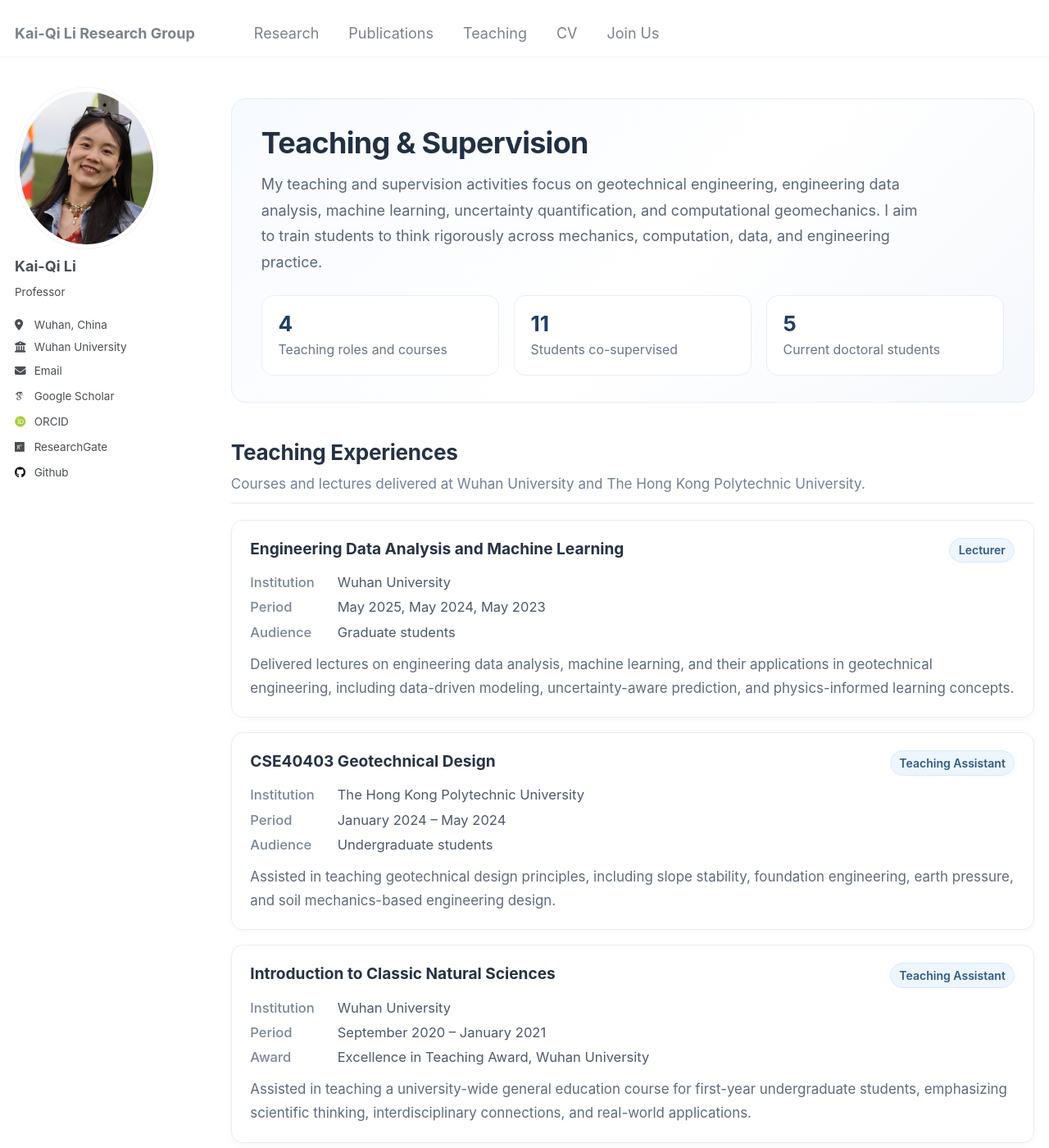
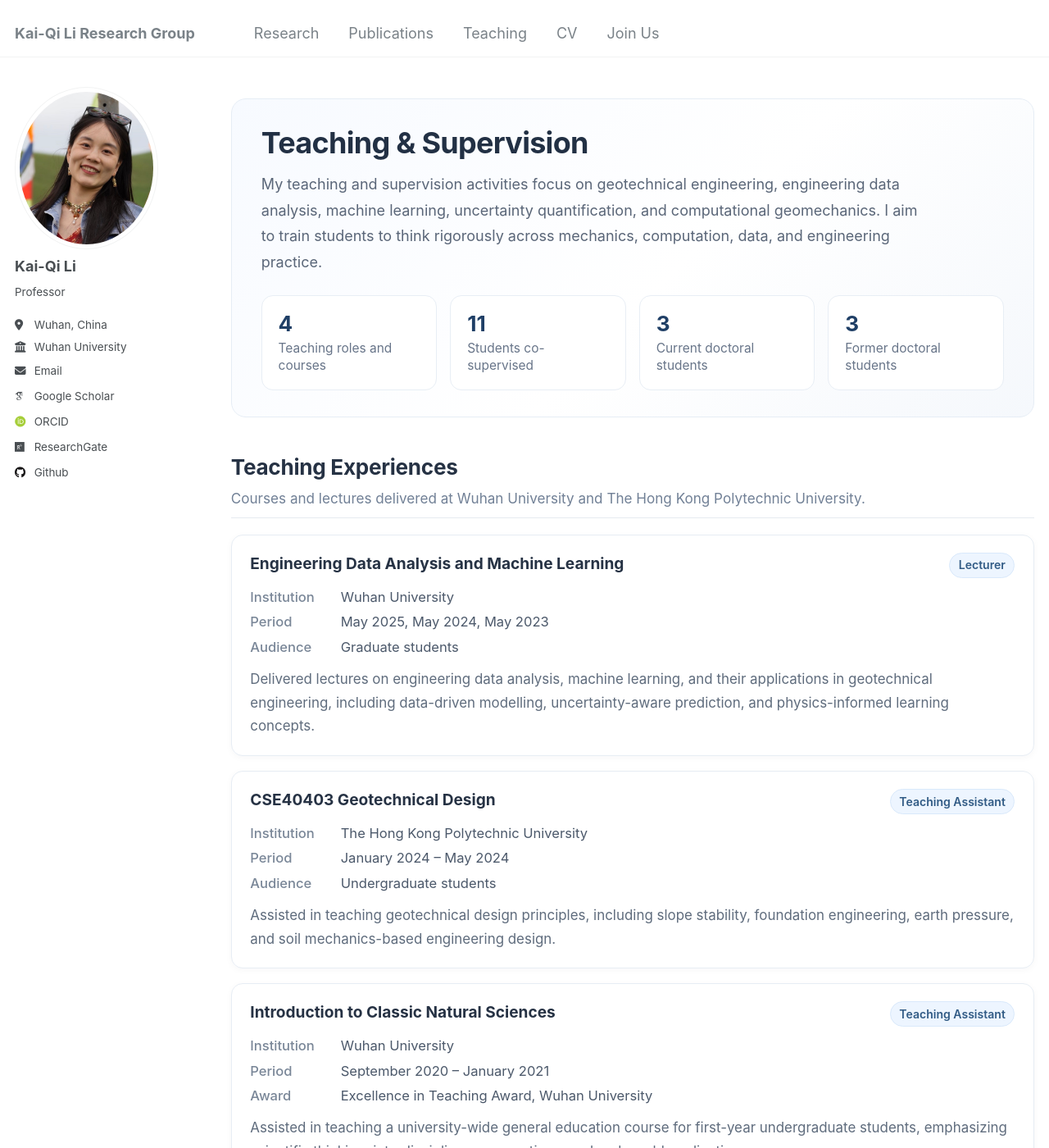
Before and after one commit to kqceeli/kqceeli.github.io, a Jekyll site: the page built from _pages/teaching.html, in a window 1280 px wide and 1400 px high. Shown: the whole window at 82% size. Built offline with Jekyll 4.4.1, drawn with Linux system fonts in a browser that asks for light colours; some web fonts are replaced; some of the changed text lies outside the part shown.

Commit message:
Update teaching.html

```diff
--- a/_pages/teaching.html
+++ b/_pages/teaching.html
@@ -42,8 +42,8 @@ author_profile: true
 
 .teaching-stats {
   display: grid;
-  grid-template-columns: repeat(3, 1fr);
-  gap: 1rem;
+  grid-template-columns: repeat(4, 1fr);
+  gap: 0.9rem;
   margin-top: 1.4rem;
 }
 
@@ -65,8 +65,9 @@ author_profile: true
 .teaching-stat-label {
   display: block;
   margin-top: 0.25rem;
-  font-size: 0.88rem;
+  font-size: 0.86rem;
   color: #687589;
+  line-height: 1.35;
 }
 
 .teaching-section {
@@ -94,13 +95,15 @@ author_profile: true
   line-height: 1.6;
 }
 
-.teaching-list {
+.teaching-list,
+.student-grid {
   display: flex;
   flex-direction: column;
   gap: 1rem;
 }
 
-.teaching-card {
+.teaching-card,
+.student-card {
   position: relative;
   padding: 1.15rem 1.25rem;
   border-radius: 14px;
@@ -110,13 +113,15 @@ author_profile: true
   transition: border-color 0.2s ease, box-shadow 0.2s ease, transform 0.2s ease;
 }
 
-.teaching-card:hover {
+.teaching-card:hover,
+.student-card:hover {
   border-color: #d4e1ef;
   box-shadow: 0 6px 16px rgba(25, 40, 65, 0.06);
   transform: translateY(-1px);
 }
 
-.teaching-card-top {
+.teaching-card-top,
+.student-header {
   display: flex;
   justify-content: space-between;
   gap: 1rem;
@@ -124,7 +129,8 @@ author_profile: true
   margin-bottom: 0.55rem;
 }
 
-.teaching-card h3 {
+.teaching-card h3,
+.student-name {
   margin: 0;
   font-size: 1.06rem;
   font-weight: 650;
@@ -151,9 +157,17 @@ author_profile: true
   border-color: #e6ebf1;
 }
 
-.teaching-meta {
+.student-period {
+  font-size: 0.86rem;
+  color: #718096;
+  white-space: nowrap;
+  padding-top: 0.08rem;
+}
+
+.teaching-meta,
+.student-info {
   display: grid;
-  grid-template-columns: 92px 1fr;
+  grid-template-columns: 96px 1fr;
   row-gap: 0.25rem;
   column-gap: 0.8rem;
   margin-top: 0.65rem;
@@ -161,12 +175,14 @@ author_profile: true
   line-height: 1.55;
 }
 
-.teaching-label {
+.teaching-label,
+.student-label {
   color: #7a8798;
   font-weight: 520;
 }
 
-.teaching-value {
+.teaching-value,
+.student-value {
   color: #4c596b;
 }
 
@@ -175,67 +191,6 @@ author_profile: true
   font-size: 0.94rem;
   line-height: 1.7;
   color: #5f6c7d;
-}
-
-.student-grid {
-  display: grid;
-  grid-template-columns: 1fr;
-  gap: 1rem;
-}
-
-.student-card {
-  padding: 1.15rem 1.25rem;
-  border-radius: 14px;
-  background: #ffffff;
-  border: 1px solid #e7edf4;
-  box-shadow: 0 2px 8px rgba(25, 40, 65, 0.035);
-  transition: border-color 0.2s ease, box-shadow 0.2s ease, transform 0.2s ease;
-}
-
-.student-card:hover {
-  border-color: #d4e1ef;
-  box-shadow: 0 6px 16px rgba(25, 40, 65, 0.06);
-  transform: translateY(-1px);
-}
-
-.student-header {
-  display: flex;
-  justify-content: space-between;
-  gap: 1rem;
-  align-items: flex-start;
-  margin-bottom: 0.55rem;
-}
-
-.student-name {
-  margin: 0;
-  font-size: 1.04rem;
-  font-weight: 680;
-  color: #263244;
-}
-
-.student-period {
-  font-size: 0.86rem;
-  color: #718096;
-  white-space: nowrap;
-  padding-top: 0.08rem;
-}
-
-.student-info {
-  display: grid;
-  grid-template-columns: 92px 1fr;
-  row-gap: 0.25rem;
-  column-gap: 0.8rem;
-  font-size: 0.92rem;
-  line-height: 1.55;
-}
-
-.student-label {
-  color: #7a8798;
-  font-weight: 520;
-}
-
-.student-value {
-  color: #4c596b;
 }
 
 .student-topic {
@@ -252,6 +207,22 @@ author_profile: true
   font-weight: 620;
 }
 
+.student-outcome {
+  margin-top: 0.55rem;
+  padding: 0.55rem 0.75rem;
+  border-radius: 10px;
+  background: #f7fbff;
+  border: 1px solid #e4effa;
+  font-size: 0.91rem;
+  line-height: 1.55;
+  color: #526176;
+}
+
+.student-outcome strong {
+  color: #315b85;
+  font-weight: 620;
+}
+
 .note-box {
   margin-top: 1.5rem;
   padding: 1rem 1.15rem;
@@ -261,6 +232,12 @@ author_profile: true
   color: #647184;
   font-size: 0.94rem;
   line-height: 1.7;
+}
+
+@media screen and (max-width: 900px) {
+  .teaching-stats {
+    grid-template-columns: repeat(2, 1fr);
+  }
 }
 
 @media screen and (max-width: 760px) {
@@ -314,13 +291,20 @@ author_profile: true
         <span class="teaching-stat-number">4</span>
         <span class="teaching-stat-label">Teaching roles and courses</span>
       </div>
+
       <div class="teaching-stat">
         <span class="teaching-stat-number">11</span>
         <span class="teaching-stat-label">Students co-supervised</span>
       </div>
+
       <div class="teaching-stat">
-        <span class="teaching-stat-number">5</span>
+        <span class="teaching-stat-number">3</span>
         <span class="teaching-stat-label">Current doctoral students</span>
+      </div>
+
+      <div class="teaching-stat">
+        <span class="teaching-stat-number">3</span>
+        <span class="teaching-stat-label">Former doctoral students</span>
       </div>
     </div>
   </section>
@@ -354,7 +338,7 @@ author_profile: true
 
         <p>
           Delivered lectures on engineering data analysis, machine learning, and their applications in
-          geotechnical engineering, including data-driven modeling, uncertainty-aware prediction, and
+          geotechnical engineering, including data-driven modelling, uncertainty-aware prediction, and
           physics-informed learning concepts.
         </p>
       </div>
@@ -459,7 +443,7 @@ author_profile: true
         </div>
 
         <div class="student-topic">
-          <strong>Topic:</strong> Physics-informed graph neural networks for efficient simulation of coupled geotechnical systems.
+          <strong>Topic:</strong> Physics-informed graph neural networks for geometry-aware and mesh-based simulation of geotechnical systems.
         </div>
       </div>
 
@@ -507,10 +491,23 @@ author_profile: true
         </div>
       </div>
 
+    </div>
+  </section>
+
+  <section class="teaching-section">
+    <div class="teaching-section-header">
+      <h2>Former Doctoral Students</h2>
+      <p>
+        Former Ph.D. students co-supervised at The Hong Kong Polytechnic University and Wuhan University.
+      </p>
+    </div>
+
+    <div class="student-grid">
+
       <div class="student-card">
         <div class="student-header">
           <h3 class="student-name">LIU Hong-Chi</h3>
-          <div class="student-period">September 2023 – Present</div>
+          <div class="student-period">September 2023 – December 2025</div>
         </div>
 
         <div class="student-info">
@@ -521,7 +518,7 @@ author_profile: true
           <div class="student-value">The Hong Kong Polytechnic University</div>
 
           <div class="student-label">Role</div>
-          <div class="student-value">Co-supervisor</div>
+          <div class="student-value">Former co-supervisor</div>
         </div>
 
         <div class="student-topic">
@@ -532,7 +529,7 @@ author_profile: true
       <div class="student-card">
         <div class="student-header">
           <h3 class="student-name">LIU Man-Man</h3>
-          <div class="student-period">January 2023 – Present</div>
+          <div class="student-period">January 2023 – December 2025</div>
         </div>
 
         <div class="student-info">
@@ -543,7 +540,7 @@ author_profile: true
           <div class="student-value">Wuhan University</div>
 
           <div class="student-label">Role</div>
-          <div class="student-value">Co-supervisor</div>
+          <div class="student-value">Former co-supervisor</div>
         </div>
 
         <div class="student-topic">
@@ -554,7 +551,7 @@ author_profile: true
       <div class="student-card">
         <div class="student-header">
           <h3 class="student-name">KANG Qing</h3>
-          <div class="student-period">October 2021 – Present</div>
+          <div class="student-period">October 2021 – December 2024</div>
         </div>
 
         <div class="student-info">
@@ -565,7 +562,7 @@ author_profile: true
           <div class="student-value">Wuhan University</div>
 
           <div class="student-label">Role</div>
-          <div class="student-value">Co-supervisor</div>
+          <div class="student-value">Former co-supervisor</div>
         </div>
 
         <div class="student-topic">
@@ -672,6 +669,10 @@ author_profile: true
         <div class="student-topic">
           <strong>Topic:</strong> Stability of riverbank tunnel excavation based on big data analysis.
         </div>
+
+        <div class="student-outcome">
+          <strong>Subsequent position:</strong> Ph.D. student at Tsinghua University.
+        </div>
       </div>
 
       <div class="student-card">
@@ -694,6 +695,10 @@ author_profile: true
         <div class="student-topic">
           <strong>Topic:</strong> Mesoscale investigation of heat transfer in multiphase geomaterials.
         </div>
+
+        <div class="student-outcome">
+          <strong>Subsequent position:</strong> Master's student at Tsinghua University.
+        </div>
       </div>
 
     </div>
```
Also changed, not shown: other parts of _pages/teaching.html (+3 -3 lines).
